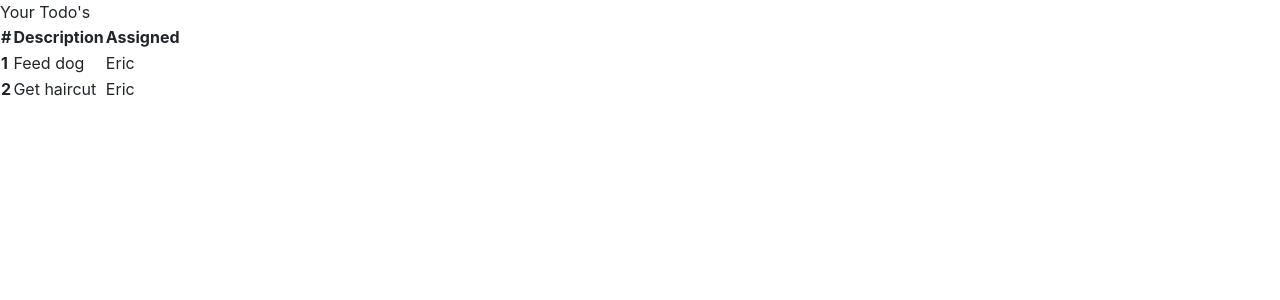
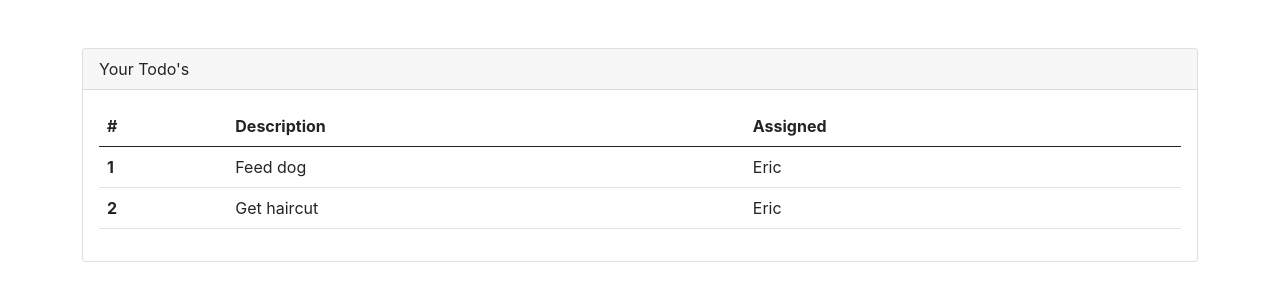
Before and after one commit to Angel105/react-todos, a React (Create React App) app: page / in a window 1280 px wide. Shown: the top 300 px of the page. Built offline with nearby package versions, Linux system fonts and the light colour scheme.

Commit message:
Add classNames to the table, bug-fix the scope of the second row

```diff
--- a/src/App.js
+++ b/src/App.js
@@ -2,13 +2,13 @@ import './App.css';
 
 function App() {
   return (
-    <div>
-      <div>
-        <div>
+    <div className='mt-5 container'>
+      <div className='card'>
+        <div className='card-header'>
           Your Todo's
         </div>
-        <div>
-          <table>
+        <div className='card-body'>
+          <table className='table table-hover'>
             <thead>
               <tr>
                 <th scope='col'>#</th>
@@ -23,7 +23,7 @@ function App() {
                 <td>Eric</td>
               </tr>
               <tr>
-                <th scope='col'>2</th>
+                <th scope='row'>2</th>
                 <td>Get haircut</td>
                 <td>Eric</td>
               </tr>
```
